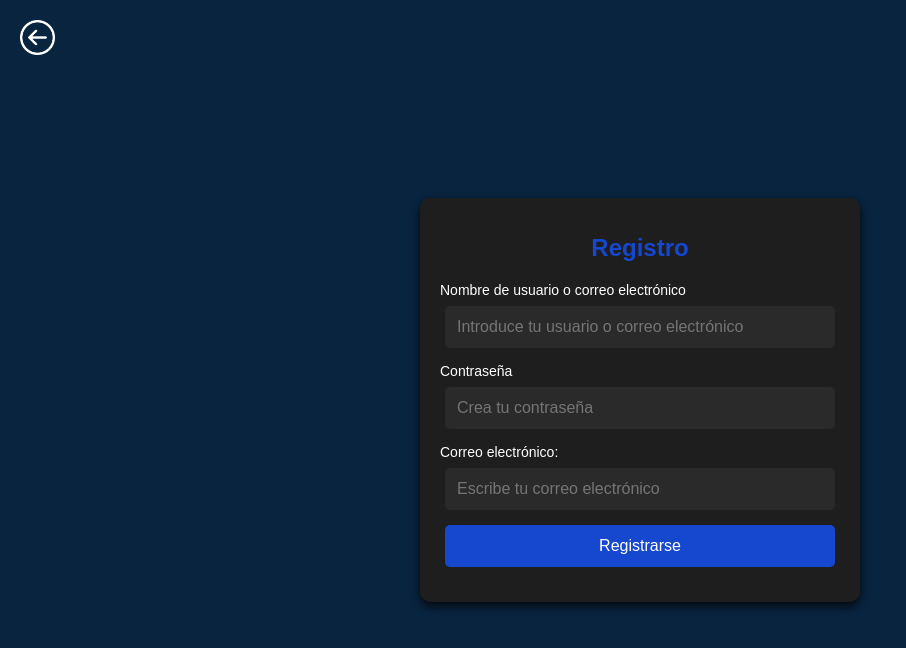
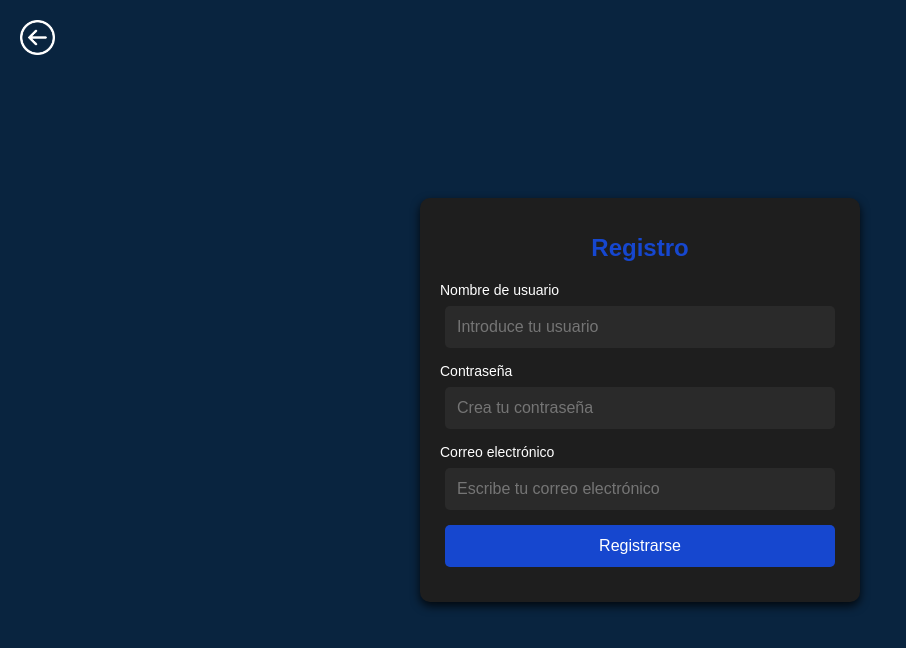
Before and after one commit to AntonioRM31/PEPS_Gym, a Flask app: page /preregistro in a window 1280 px wide. Shown: the top 648 px of the page, without its empty margins (0-906 px from the left). Run offline with Flask 2, Linux system fonts and the light colour scheme.

```diff
--- a/web/rutas_inicio.py
+++ b/web/rutas_inicio.py
@@ -29,7 +29,7 @@ def login():
             conexion = obtener_conexion()
             with conexion.cursor() as cursor:
                 # Consulta segura usando parámetros
-                cursor.execute("SELECT clave FROM usuarios WHERE usuario = %s", (username,))
+                cursor.execute("SELECT usuario, clave FROM usuarios WHERE usuario = %s", (username,))
                 usuario = cursor.fetchone()
             conexion.close()
 
@@ -44,7 +44,7 @@ def login():
                 if bcrypt.checkpw(password.encode('utf-8'), hashed_password.encode('utf-8')):
                     # Si la contraseña es correcta, renderiza la página principal
                     session["usuario"] = username
-                    return render_template("main.html", username=username, actividades=get_actividades())
+                    return render_template("main.html", username=username, email=usuario[0], actividades=get_actividades())
                 else:
                     # Si la contraseña no coincide
                     ret = {"status": "ERROR", "mensaje": "Usuario/clave incorrectos"}
--- a/web/templates/formularioregistro.html
+++ b/web/templates/formularioregistro.html
@@ -17,13 +17,13 @@
     <div class="register-container">
         <h1>Registro</h1>
         <form action="/registro" method="POST">
-            <label for="username">Nombre de usuario o correo electrónico</label>
-            <input type="text" id="username" name="username" placeholder="Introduce tu usuario o correo electrónico" required>
+            <label for="username">Nombre de usuario</label>
+            <input type="text" id="username" name="username" placeholder="Introduce tu usuario" required>
 
             <label for="password">Contraseña</label>
             <input type="password" id="password" name="password" placeholder="Crea tu contraseña" required>
 
-            <label for="email">Correo electrónico:</label>
+            <label for="email">Correo electrónico</label>
             <input type="email" id="email" name="email" placeholder="Escribe tu correo electrónico" required>
 
             <button type="submit">Registrarse</button>
```
